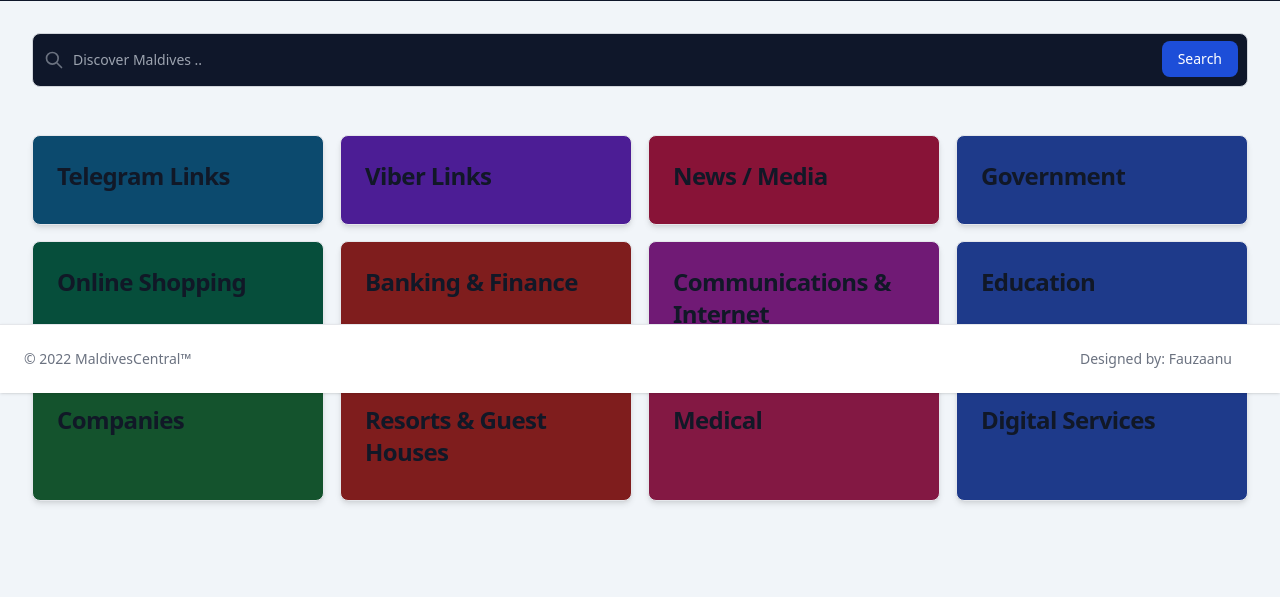
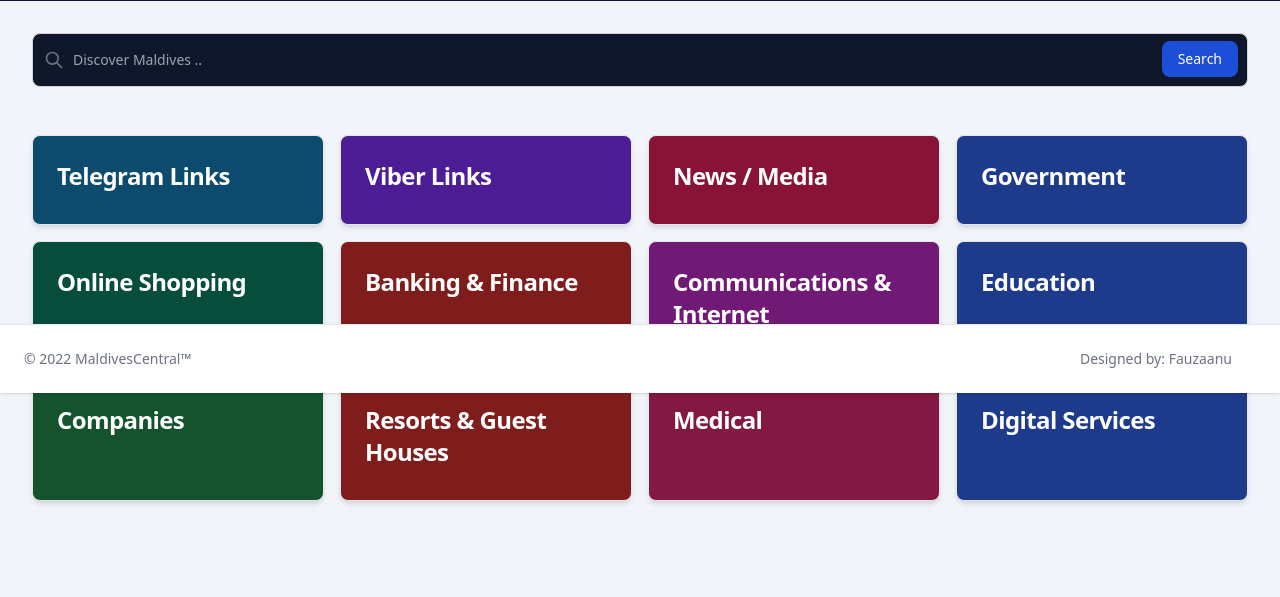
Before and after one commit to fauzaanu/maldivescentral_D, a Django app: page / in a window 1280 px wide. Shown: the part 407-1004 px from the top of the page. Run offline with Django 4.2, Linux system fonts and the light colour scheme; data comes from the database, SQL or seed files in the repository; some libraries are stand-ins or nearby versions.

Commit message:
color fix

```diff
--- a/core/templates/core/home.html
+++ b/core/templates/core/home.html
@@ -40,7 +40,7 @@
 {% block content %}
     {% for cat in cats.iterator %}
 <a href="/cat/{{ cat.category_slug }}" class="block p-6 max-w-sm bg-{{ cat.category_color|escape }}-900 rounded-lg border border-gray-200 shadow-md hover:bg-{{ cat.category_color|escape }}-600">
-    <h5 class="mb-2 text-2xl font-bold tracking-tight text-gray-900 dark:text-white">{{ cat.category_name }}</h5>
+    <h5 class="mb-2 text-2xl font-bold tracking-tight text-white">{{ cat.category_name }}</h5>
 </a>
 {% endfor %}
 
```
